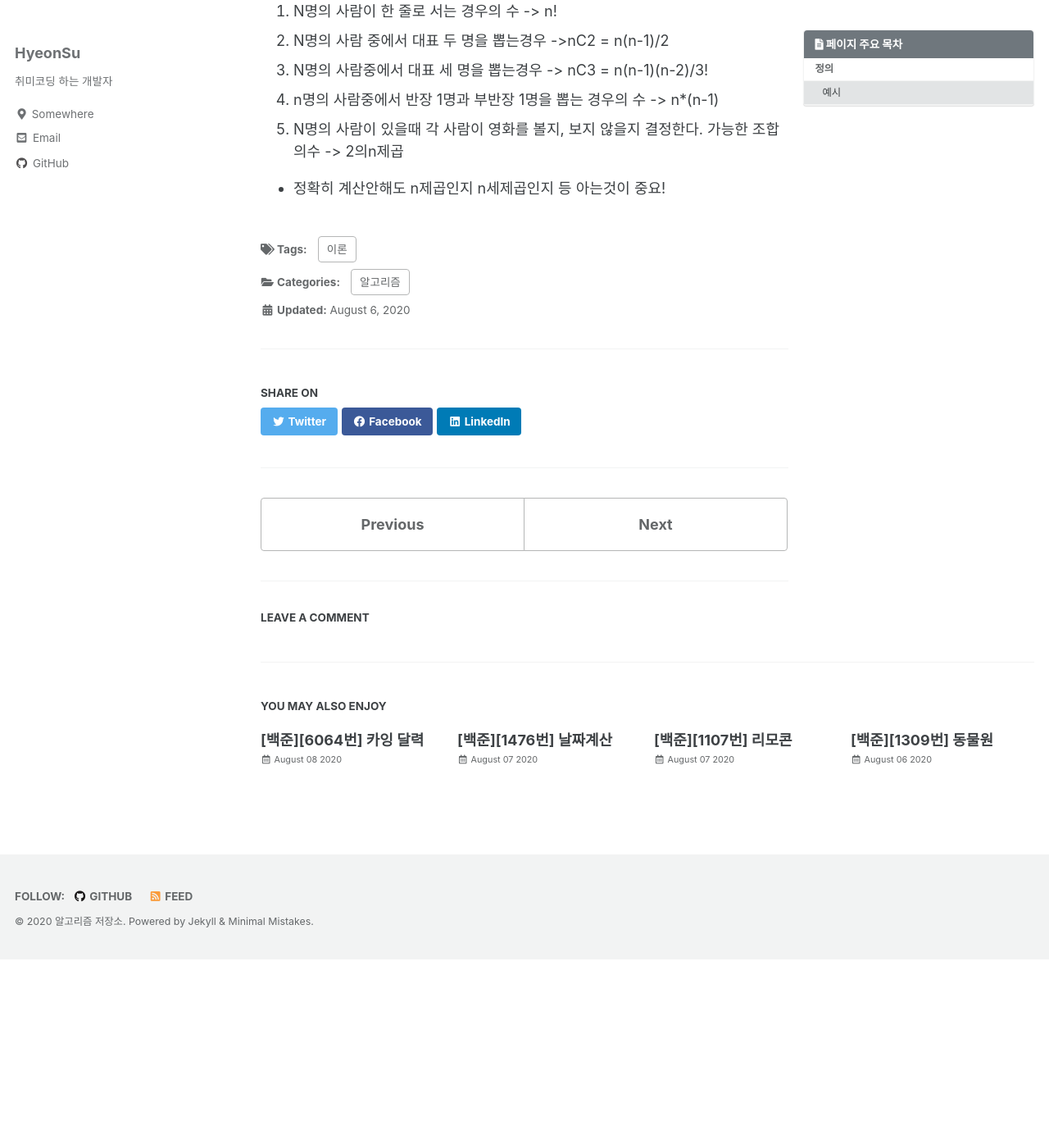
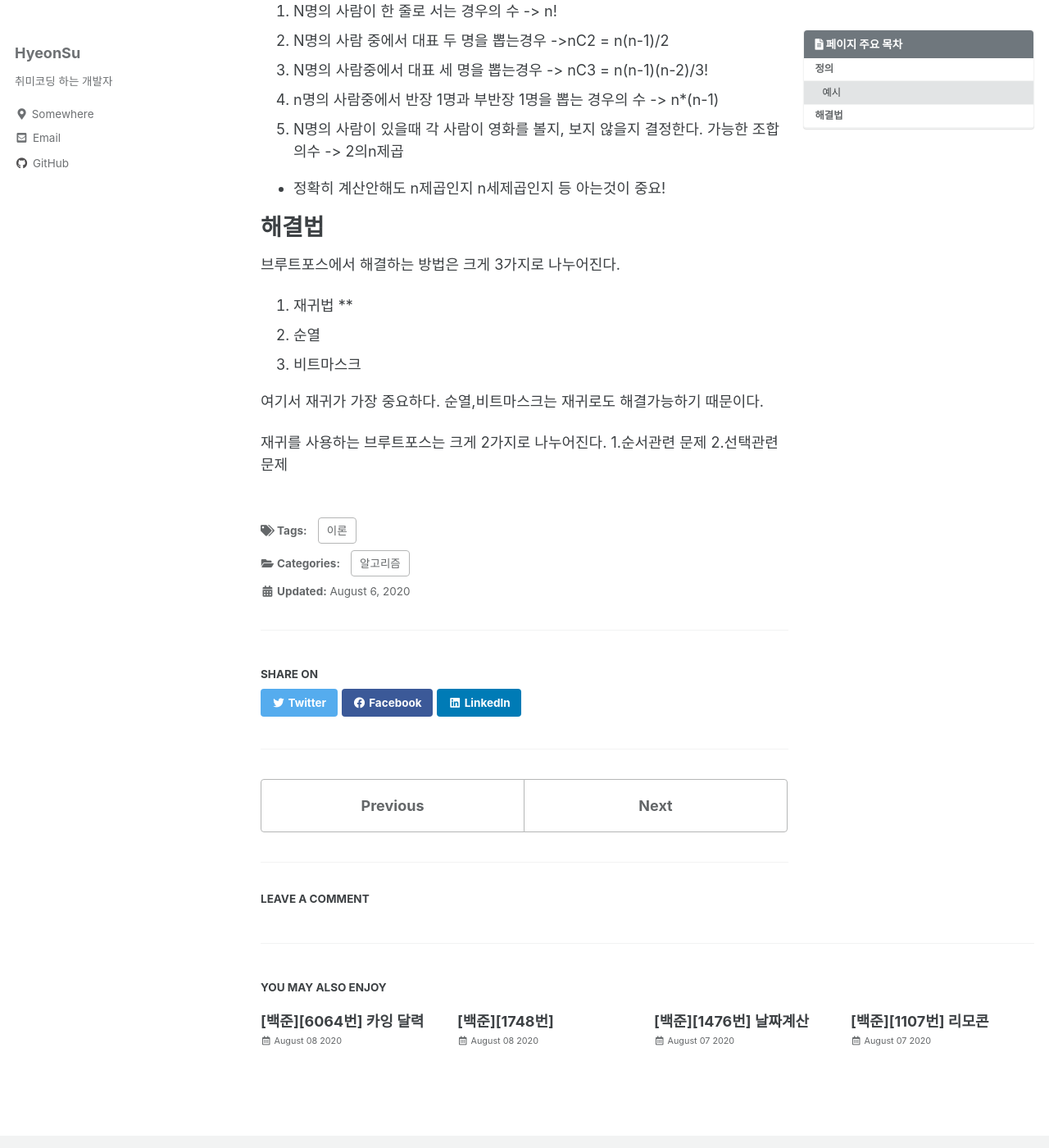
Before and after one commit to hscom96/hscom96.github.io, a Jekyll site: the page built from _posts/2020-08-06-study-bruteforce.md, in a window 1280 px wide and 1400 px high, scrolled down 979 px. Shown: the whole window at 82% size. Built offline with Jekyll 4.4.1, drawn with Linux system fonts in a browser that asks for light colours; cached includes are drawn as plain includes; comment, search, counter and statistics services are not loaded; before the commit the page ends 2149 px from its top, so only the background shows below that.

Commit message:
포스팅

```diff
--- a/_posts/2020-08-06-study-bruteforce.md
+++ b/_posts/2020-08-06-study-bruteforce.md
@@ -57,3 +57,18 @@ O(방법의수 x 방법 1개의 시간복잡도)
 -> 2의n제곱
 
 - 정확히 계산안해도 n제곱인지 n세제곱인지 등 아는것이 중요!
+
+
+# 해결법
+브루트포스에서 해결하는 방법은
+크게 3가지로 나누어진다.
+
+1. 재귀법 **
+2. 순열
+3. 비트마스크
+
+여기서 재귀가 가장 중요하다. 순열,비트마스크는 재귀로도 해결가능하기 때문이다.
+
+재귀를 사용하는 브루트포스는 크게 2가지로 나누어진다.
+1.순서관련 문제
+2.선택관련 문제
```
Also changed, not shown: _posts/2020-08-08-boj1748.md (added, +106 -0 lines), images/2020/08/boj1748.png (added), images/2020/08/boj1748a.png (added).
